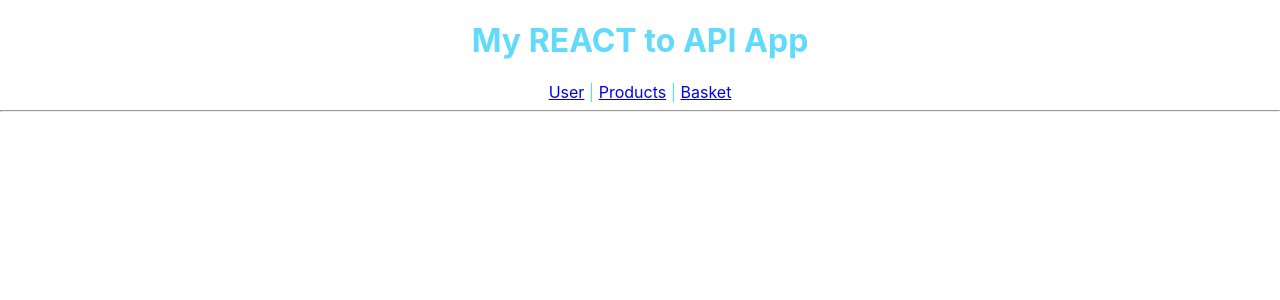
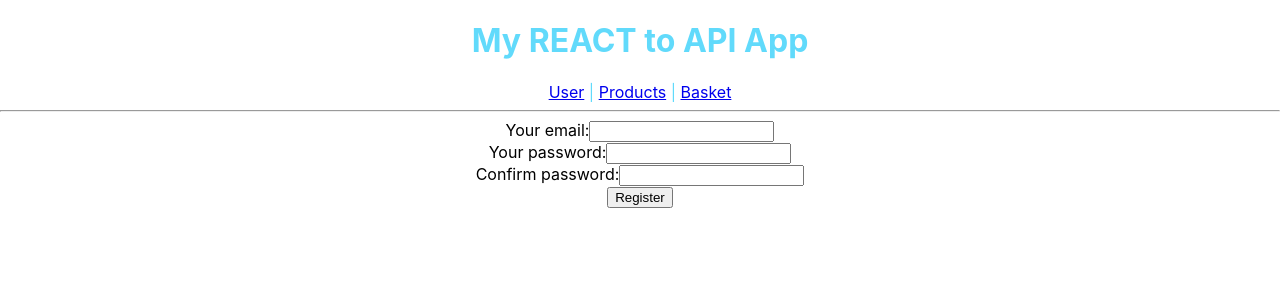
Before and after one commit to iwomipl/react-ts-jest-sql-db-rest-api-templat, a React (Create React App) app: page /user in a window 1280 px wide. Shown: the top 300 px of the page. Built offline with nearby package versions, Linux system fonts and the light colour scheme.

Commit message:
Add registration form it can send values to API

```diff
--- a/src/App.tsx
+++ b/src/App.tsx
@@ -2,16 +2,19 @@ import React from 'react';
 import './App.css';
 import {Route, Routes } from 'react-router-dom';
 import { Header } from './components/Header/Header';
+import { UserView } from './views/UserView';
 
 function App() {
   return (
-    <div className="main">
+    <main className="app">
         <Header/>
         <Routes>
-            {/*<Route path='user' element={}></Route>*/}
+            <Route path='/user' element={<UserView/>}></Route>
+            <Route path='/product' element={<UserView/>}></Route>
+            <Route path='/basket' element={<UserView/>}></Route>
         </Routes>
 
-    </div>
+    </main>
   );
 }
 
--- /dev/null
+++ b/src/components/RegisterForm/RegisterForm.css
@@ -0,0 +1,7 @@
+.registerForm {
+    text-align: center;
+}
+
+.registerFormInput{
+    display: block;
+}
--- /dev/null
+++ b/src/components/RegisterForm/RegisterForm.tsx
@@ -0,0 +1,67 @@
+import React, { useState} from "react";
+
+import './RegisterForm.css'
+
+export const RegisterForm = ()=>{
+    const [form, setForm] = useState({
+        email: '',
+        password: '',
+        confirmPassword: '',
+    })
+    const updateForm = (key: string, value:string)=>{
+        setForm(form=>({
+            ...form,
+            [key]: value,
+        }))
+        console.log(form);
+    }
+
+    const handleSubmit = async (e: React.FormEvent)=>{
+        e.preventDefault();
+        try {
+            const result = await fetch('http://localhost:3001', {
+                method: 'POST',
+                headers: {
+                    'Content-Type': 'application/json',
+                },
+                body: JSON.stringify(form),
+            });
+            const data: {} = await result.json();
+            console.log(data);
+        } catch (err){
+            console.log(err)
+        }
+        }
+    return (<form
+            onSubmit={handleSubmit}
+            className='registerForm'
+        >
+            <label className='registerFormInput'>
+                Your email:
+                <input
+                    type="email"
+                    onChange={(e)=> updateForm('email', e.target.value)}
+                />
+            </label>
+
+            <label className='registerFormInput'>
+                Your password:
+                <input
+                    type="password"
+                    onChange={(e)=> updateForm('password', e.target.value)}
+                />
+            </label>
+            <label className='registerFormInput'>
+                Confirm password:
+                <input
+                    type="password"
+                    onChange={(e)=> updateForm('confirmPassword', e.target.value)}
+                />
+            </label>
+
+            <button type="submit">Register</button>
+        </form>
+        )
+}
+
+//@TODO add basic crossvalidation to password and confirming it.
--- /dev/null
+++ b/src/views/UserView.tsx
@@ -0,0 +1,7 @@
+import React from "react";
+import {RegisterForm} from "../components/RegisterForm/RegisterForm";
+
+export const UserView = ()=>{
+
+    return <><RegisterForm/></>
+}
```
